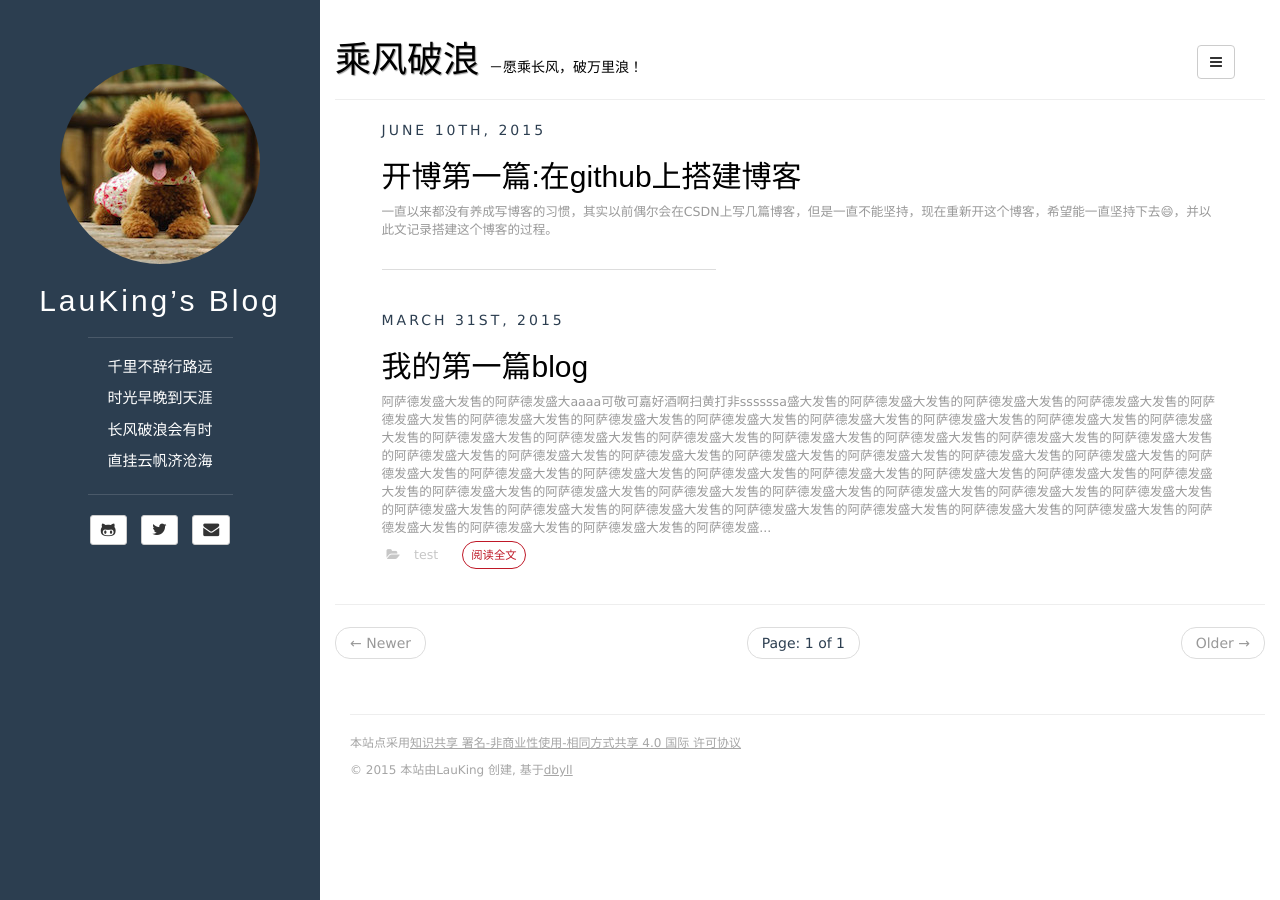
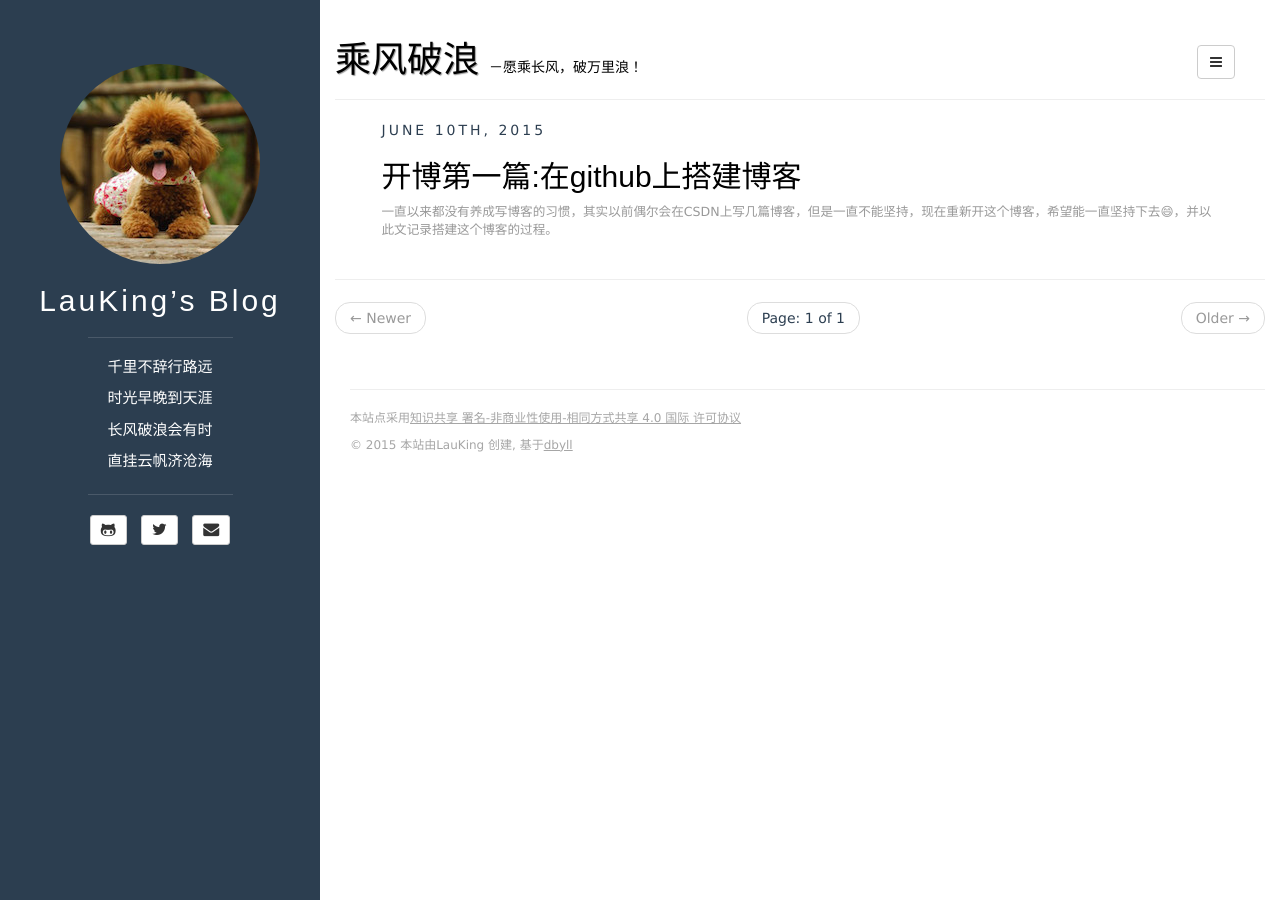
Before and after one commit to zziking/zziking.github.com, a Jekyll site: the page built from index.html, in a window 1280 px wide. Built offline with Jekyll 4.4.1, drawn with Linux system fonts in a browser that asks for light colours; the list of posts is cut into pages by our own code.

Commit message:
修改博客

```diff
--- a/_posts/2015-03-31-Test.md
+++ /dev/null
@@ -1,10 +0,0 @@
----
-layout: post
-title: 我的第一篇blog
-categories: [test]
-tags: [demo, dbyll, dbtek, setup]
-fullview: true
----
-
-阿萨德发盛大发售的阿萨德发盛大
-aaaa可敬可嘉好酒啊扫黄打非ssssssa盛大发售的阿萨德发盛大发售的阿萨德发盛大发售的阿萨德发盛大发售的阿萨德发盛大发售的阿萨德发盛大发售的阿萨德发盛大发售的阿萨德发盛大发售的阿萨德发盛大发售的阿萨德发盛大发售的阿萨德发盛大发售的阿萨德发盛大发售的阿萨德发盛大发售的阿萨德发盛大发售的阿萨德发盛大发售的阿萨德发盛大发售的阿萨德发盛大发售的阿萨德发盛大发售的阿萨德发盛大发售的阿萨德发盛大发售的阿萨德发盛大发售的阿萨德发盛大发售的阿萨德发盛大发售的阿萨德发盛大发售的阿萨德发盛大发售的阿萨德发盛大发售的阿萨德发盛大发售的阿萨德发盛大发售的阿萨德发盛大发售的阿萨德发盛大发售的阿萨德发盛大发售的阿萨德发盛大发售的阿萨德发盛大发售的阿萨德发盛大发售的阿萨德发盛大发售的阿萨德发盛大发售的阿萨德发盛大发售的阿萨德发盛大发售的阿萨德发盛大发售的阿萨德发盛大发售的阿萨德发盛大发售的阿萨德发盛大发售的阿萨德发盛大发售的阿萨德发盛大发售的阿萨德发盛大发售的阿萨德发盛大发售的阿萨德发盛大发售的阿萨德发盛大发售的阿萨德发盛大发售的阿萨德发盛大发售的阿萨德发盛大发售的阿萨德发盛大发售的阿萨德发盛大发售的哦排名来看没地方了；马上到，免费， 没地方了；马上到，免费， 没地方了；马上到，免费， 没地方了；马上到，免费， 没地方了；马上到，免费， 没地方了；马上到，免费， 没地方了；马上到，免费， 没地方了；马上到，免费， 没地方了；马上到，免费， 没地方了；马上到，免费， 没地方了；马上到，免费， 没地方了；马上到，免费， 没地方了；马上到，免费， 没地方了；马上到，免费， 没地方了；马上到，免费， 没地方了；马上到，免费， 没地方了；马上到，免费， 没地方了；马上到，免费， 没地方了；马上到，免费，
```
Also changed, not shown: _posts/2015-06-10-开博第一篇-在github上搭建博客.md (+4 -4 lines).
